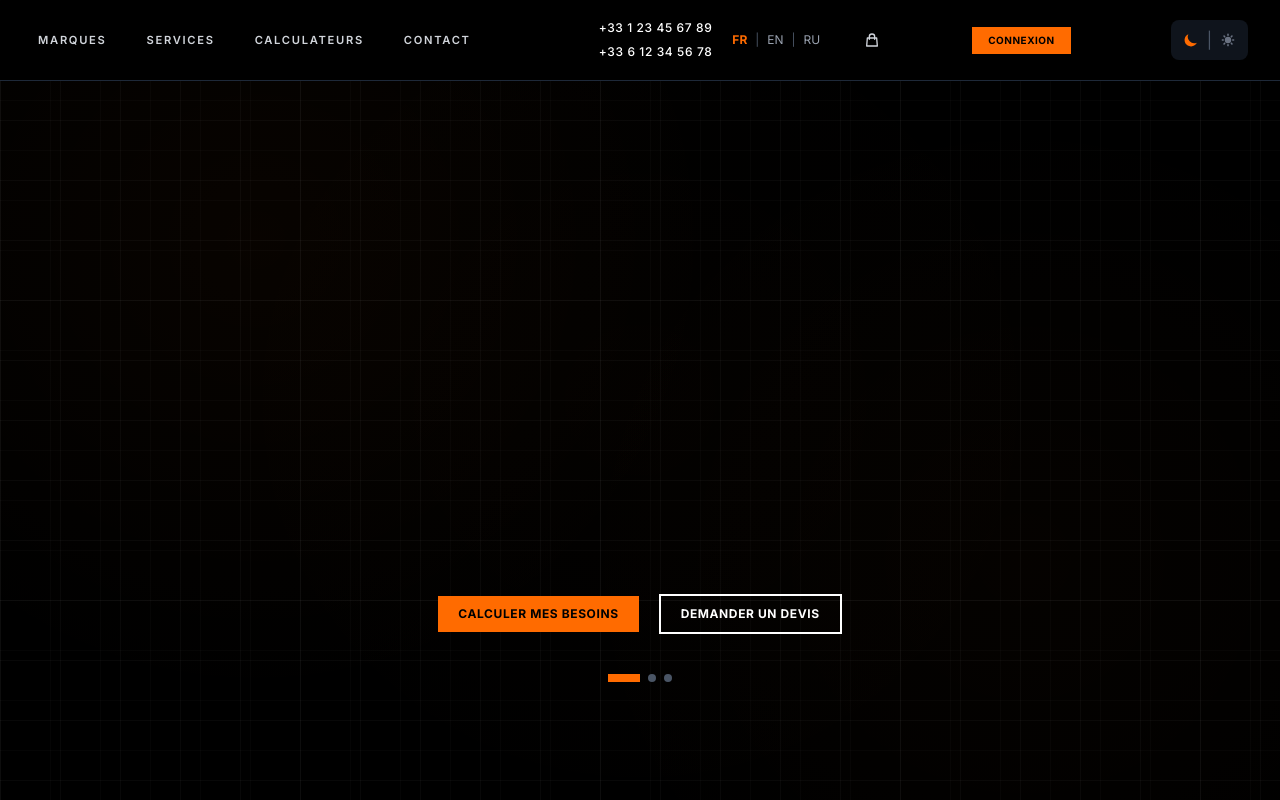
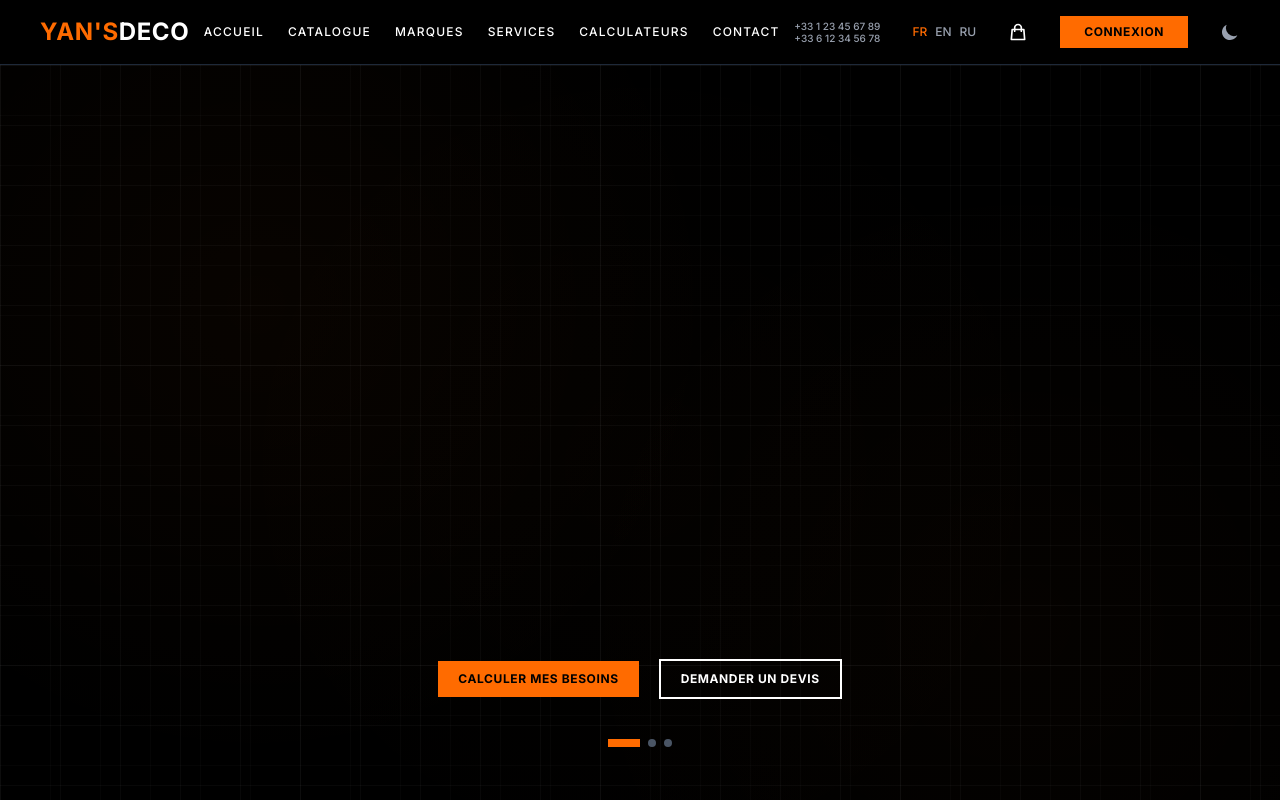
Before and after one commit to Badger0404/YansDeco, a React (Vite) app: page / in a window 1280 px wide. Shown: the top 800 px of the page. Built offline with nearby package versions, Linux system fonts and the light colour scheme; the HTML template or start-up script is replaced by a standard one.

Commit message:
Refactor Header with clean Tailwind CSS positioning

```diff
--- a/src/components/Header.tsx
+++ b/src/components/Header.tsx
@@ -2,6 +2,7 @@ import React, { useState, useEffect } from 'react';
 
 const Header: React.FC = () => {
   const [isDark, setIsDark] = useState(true);
+  const [activeLang, setActiveLang] = useState('FR');
   const navItems = ['Accueil', 'Catalogue', 'Marques', 'Services', 'Calculateurs', 'Contact'];
 
   useEffect(() => {
@@ -15,78 +16,73 @@ const Header: React.FC = () => {
   }, [isDark]);
 
   return (
-    <header className="fixed top-0 left-0 right-0 z-50 bg-black/95 backdrop-blur-sm border-b border-gray-800 dark:bg-black/95 dark:border-gray-800 light:bg-white light:border-gray-200">
-      <div className="max-w-7xl mx-auto px-4 sm:px-6 lg:px-8">
-          <div className="flex items-center justify-end h-20 relative">
-            <div className="absolute left-0 -ml-64">
-              <div className="logo-container">
-                <h1 className="text-3xl font-bold tracking-wider dark:text-white light:text-black">
-                  <span className="text-accent">YAN'S</span> <span className="dark:text-white light:text-black">DECO</span>
+    <header className="w-full bg-black text-white flex items-center justify-between px-10 py-4 border-b border-gray-800 dark:bg-black dark:border-gray-800 light:bg-white light:text-black light:border-gray-200">
+      <div className="flex-shrink-0">
+        <h1 className="font-bold text-2xl tracking-wide">
+          <span className="text-[#FF6B00]">YAN'S</span>
+          <span className="dark:text-white light:text-black">DECO</span>
         </h1>
       </div>
-            </div>
 
-            <nav className="hidden md:flex space-x-10 ml-auto mr-8">
+      <nav className="flex items-center gap-6">
         {navItems.map((item) => (
           <a
             key={item}
             href={`#${item.toLowerCase()}`}
-                  className="nav-link dark:text-gray-300 dark:hover:text-accent light:text-gray-600 light:hover:text-accent"
+            className="text-xs uppercase tracking-widest font-medium text-white dark:text-white light:text-black hover:text-[#FF6B00] transition-colors duration-200"
           >
             {item}
           </a>
         ))}
       </nav>
 
-          <div className="flex items-center gap-4">
-            <div className="flex items-center gap-5 ml-auto lg:ml-0 lg:pl-24">
-              <div className="hidden lg:flex flex-col items-end text-[12px] dark:text-gray-300 light:text-gray-600 font-medium tracking-wider whitespace-nowrap">
-                <span className="leading-6">+33 1 23 45 67 89</span>
-                <span className="leading-6">+33 6 12 34 56 78</span>
+      <div className="flex items-center gap-8">
+        <div className="flex flex-col items-end text-[10px] text-gray-400 dark:text-gray-400 light:text-gray-600 font-medium leading-tight">
+          <span>+33 1 23 45 67 89</span>
+          <span>+33 6 12 34 56 78</span>
         </div>
 
-              <div className="flex items-center gap-2 text-xs">
-                <button className="text-accent font-bold hover:text-white transition-colors">FR</button>
-                <span className="text-gray-600">|</span>
-                <button className="text-gray-400 dark:hover:text-white light:text-gray-500 transition-colors">EN</button>
-                <span className="text-gray-600">|</span>
-                <button className="text-gray-400 dark:hover:text-white light:text-gray-500 transition-colors">RU</button>
+        <div className="flex gap-2 text-xs">
+          {['FR', 'EN', 'RU'].map((lang) => (
+            <button
+              key={lang}
+              onClick={() => setActiveLang(lang)}
+              className={`font-medium transition-colors duration-200 ${
+                activeLang === lang
+                  ? 'text-[#FF6B00]'
+                  : 'text-gray-400 hover:text-white dark:hover:text-white light:hover:text-black'
+              }`}
+            >
+              {lang}
+            </button>
+          ))}
         </div>
 
-              <button className="text-gray-300 dark:hover:text-accent light:text-gray-600 transition-colors mx-6" aria-label="Panier">
-                <svg className="w-4 h-4" fill="none" stroke="currentColor" viewBox="0 0 24 24">
+        <button className="text-white dark:text-white light:text-black hover:text-[#FF6B00] transition-colors duration-200" aria-label="Panier">
+          <svg className="w-5 h-5" fill="none" stroke="currentColor" viewBox="0 0 24 24">
             <path strokeLinecap="round" strokeLinejoin="round" strokeWidth={2} d="M16 11V7a4 4 0 00-8 0v4M5 9h14l1 12H4L5 9z" />
           </svg>
         </button>
 
-              <button className="bg-accent text-black px-4 py-1.5 text-[10px] font-bold uppercase tracking-wider hover:bg-opacity-90 transition-all ml-12">
+        <button className="bg-[#FF6B00] text-black px-6 py-2 text-xs font-bold uppercase tracking-wider rounded-none hover:opacity-90 transition-opacity duration-200">
           Connexion
         </button>
 
-              <div className="theme-toggle-container ml-20 flex items-center gap-2 bg-gray-800/50 dark:bg-gray-800/50 light:bg-gray-100 rounded-lg px-3 py-2">
         <button
-                  onClick={() => setIsDark(true)}
-                  className={`transition-colors ${isDark ? 'text-accent' : 'text-gray-500 hover:text-gray-300'}`}
-                  aria-label="Dark mode"
+          onClick={() => setIsDark(!isDark)}
+          className="text-gray-400 hover:text-[#FF6B00] transition-colors duration-200"
+          aria-label="Toggle theme"
         >
-                  <svg className="w-4 h-4" fill="currentColor" viewBox="0 0 20 20">
+          {isDark ? (
+            <svg className="w-5 h-5" fill="currentColor" viewBox="0 0 20 20">
               <path d="M17.293 13.293A8 8 0 016.707 2.707a8.001 8.001 0 1010.586 10.586z" />
             </svg>
-                </button>
-                <span className="text-gray-600">|</span>
-                <button
-                  onClick={() => setIsDark(false)}
-                  className={`transition-colors ${!isDark ? 'text-accent' : 'text-gray-500 hover:text-gray-300'}`}
-                  aria-label="Light mode"
-                >
-                  <svg className="w-4 h-4" fill="currentColor" viewBox="0 0 20 20">
+          ) : (
+            <svg className="w-5 h-5" fill="currentColor" viewBox="0 0 20 20">
               <path fillRule="evenodd" d="M10 2a1 1 0 011 1v1a1 1 0 11-2 0V3a1 1 0 011-1zm4 8a4 4 0 11-8 0 4 4 0 018 0zm-.464 4.95l.707.707a1 1 0 001.414-1.414l-.707-.707a1 1 0 00-1.414 1.414zm2.12-10.607a1 1 0 010 1.414l-.706.707a1 1 0 11-1.414-1.414l.707-.707a1 1 0 011.414 0zM17 11a1 1 0 100-2h-1a1 1 0 100 2h1zm-7 4a1 1 0 011 1v1a1 1 0 11-2 0v-1a1 1 0 011-1zM5.05 6.464A1 1 0 106.465 5.05l-.708-.707a1 1 0 00-1.414 1.414l.707.707zm1.414 8.486l-.707.707a1 1 0 01-1.414-1.414l.707-.707a1 1 0 011.414 1.414zM4 11a1 1 0 100-2H3a1 1 0 000 2h1z" clipRule="evenodd" />
             </svg>
+          )}
         </button>
-              </div>
-            </div>
-          </div>
-        </div>
       </div>
     </header>
   );
```
Also changed, not shown: 5 other files (tests, documents, lock files or other folders). Lines whose indentation alone changed are shown as unchanged.
